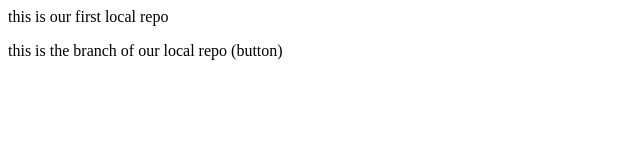
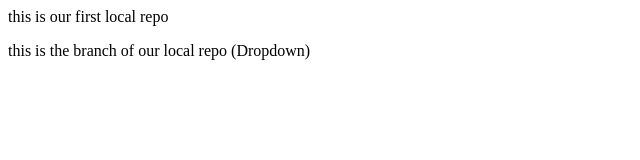
Before and after one commit to Shelby962/localrepo, a plain HTML site: page index.html in a window 1280 px wide. Shown: the full height of the page, 0-640 px from the left. Drawn offline with Linux system fonts and the light colour scheme.

Commit message:
Add DropDown

```diff
--- a/index.html
+++ b/index.html
@@ -1,2 +1,2 @@
 <p>this is our first local repo</p>
-<p>this is the branch of our local repo (button)</p>
+<p>this is the branch of our local repo (Dropdown)</p>
```
